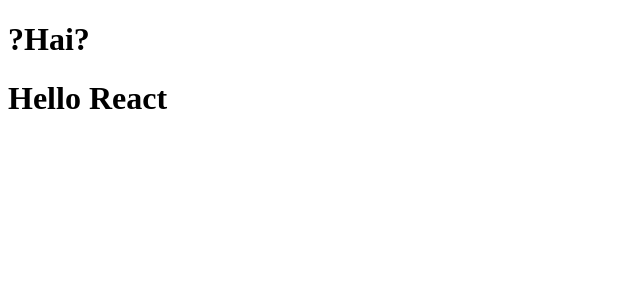
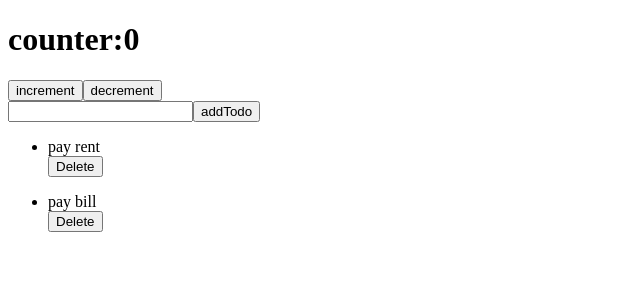
Before and after one commit to chandu-Narmeta/Reactpractices, a React (Create React App) app: page / in a window 1280 px wide. Shown: the top 300 px of the page, without its empty margins (0-640 px from the left). Built offline with nearby package versions, Linux system fonts and the light colour scheme.

Commit message:
new thing

```diff
--- a/src/App.jsx
+++ b/src/App.jsx
@@ -1,10 +1,11 @@
 import Header from "./component/Header";
+import Todolist from "./component/todolist/Todolist";
 
 function App() {
   return (
      <div>
-     <h1>?Hai?</h1>
      <Header/>
+     <Todolist/>
      </div>
   )
 }
--- a/src/component/Header.jsx
+++ b/src/component/Header.jsx
@@ -1,9 +1,19 @@
-import React from "react";
+import React, { useEffect, useState } from "react";
 
 function Header(){
+    var [count,setCount] = useState(0)
+
+    function inc(){
+        setCount(count+1)
+    }
+    function dec(){
+        setCount(count-1)
+    }
     return (
-        <div>
-            <h1>Hello React</h1>
+        <div className="p-2 border border-success">
+            <h1>counter:{count}</h1>
+            <button onClick={()=>{inc()}}>increment</button>
+            <button onClick={()=>{dec()}}>decrement</button>
         </div>
     )
 }
--- /dev/null
+++ b/src/component/todolist/Todolist.jsx
@@ -0,0 +1,39 @@
+import React, { useEffect, useState } from "react";
+import Todo from "./todo";
+
+function Todolist(){
+   var [todo,setTodo]= useState(["pay rent","pay bill"])
+   useEffect(()=>{console.log("on mounting time")},[])
+
+
+   var [nwtd,setNwtd]=useState()
+
+   function newtodo(e){
+       setNwtd(e.target.value)
+   }
+   function updatetodo(){
+     setTodo([...todo,nwtd])
+   }
+   function deletetodo(ind){
+      var temp=[...todo]
+      temp.splice(ind,1)
+      setTodo([...temp])
+   }
+
+
+return(
+    <div>
+        <input type="text" onKeyUp={(e)=>{newtodo(e)}} />
+        <button onClick={()=>{updatetodo()}}>addTodo</button>
+        <div>
+            {
+                todo.map(function(td,i){
+                    return  <Todo key={i} t={td} i={i} deletetodo={deletetodo}></Todo>
+                })
+            }
+        </div>
+    </div>
+)
+}
+
+export default Todolist
--- /dev/null
+++ b/src/component/todolist/todo.jsx
@@ -0,0 +1,17 @@
+import React from "react";
+import { useEffect } from "react";
+
+
+function Todo(props){
+    useEffect(()=>{},[])
+
+    return <div>
+        <ul>
+        <li>{props.t}</li><button onClick={()=>{props.deletetodo(props.i)}}>Delete</button>
+       </ul>
+          </div>
+
+
+}
+
+export default Todo
```
Also changed, not shown: src/component/todolist/todos.css (added).
